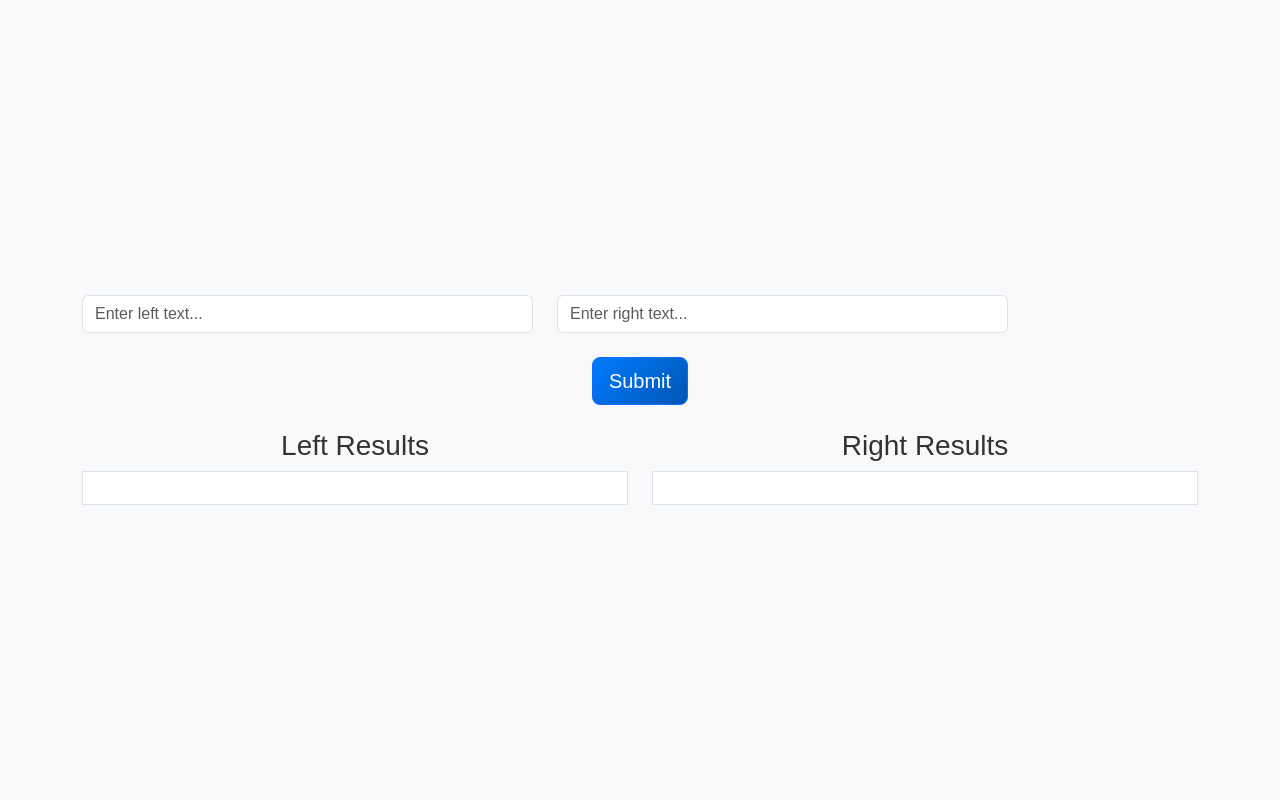
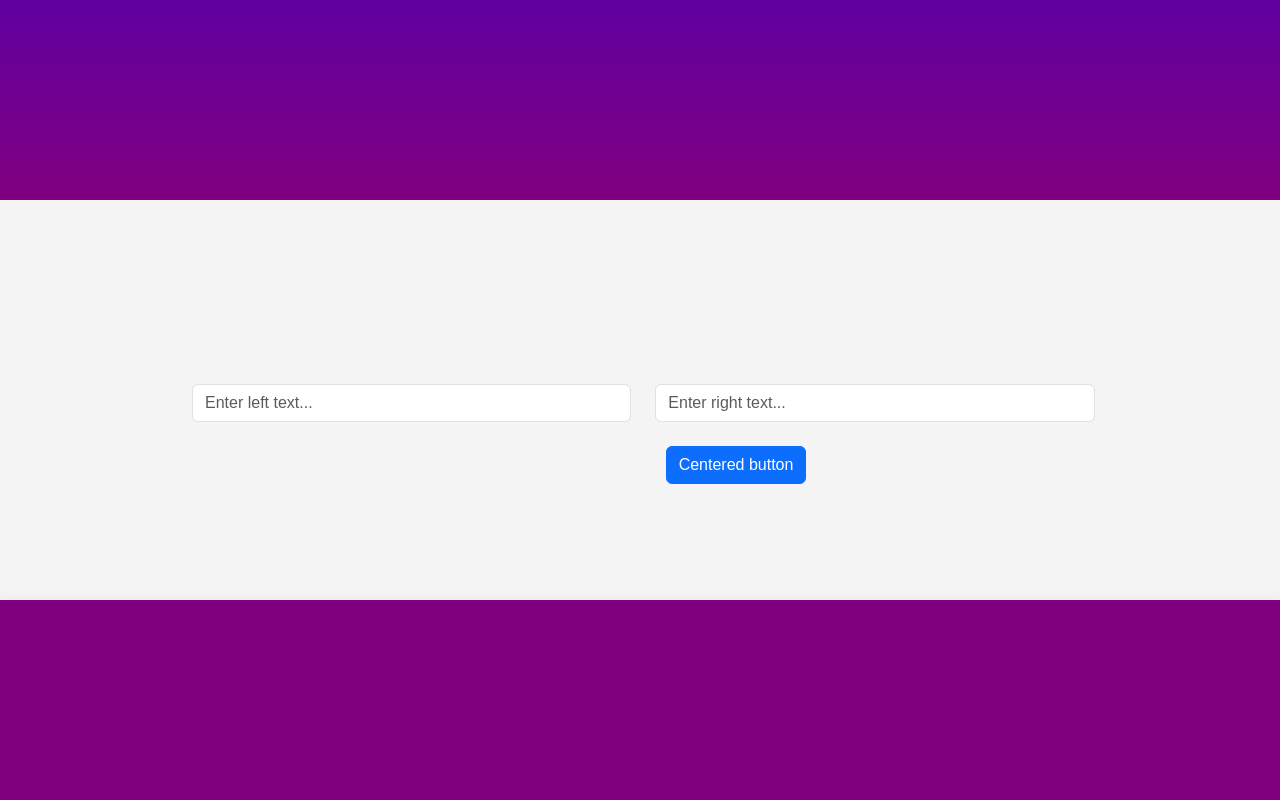
Before and after one commit to Jaja-626/hbp2025, a website: page search.html in a window 1280 px wide. Drawn offline with nearby package versions, Linux system fonts and the light colour scheme.

Commit message:
Vote Page CSS

```diff
--- a/search.html
+++ b/search.html
@@ -10,10 +10,14 @@
 
     <!-- Custom CSS -->
     <link rel="stylesheet" href="style.css">
+
 </head>
-<body class="bg-light d-flex flex-column align-items-center justify-content-center vh-100">
+<body>
 
-    <div class="container text-center">
+    <div class="top-rectangle"></div>
+    <div class="band"></div>
+
+    <div class="searchBars">
         <div class="row mb-4">
             <div class="col-md-5">
                 <input type="text" id="leftInput" class="form-control" placeholder="Enter left text...">
@@ -23,19 +27,12 @@
             </div>
         </div>
 
-        <button class="btn btn-primary btn-lg" onclick="handleSubmit()">Submit</button>
-
-        <div class="row mt-4">
-            <div class="col-md-6">
-                <h3>Left Results</h3>
-                <div id="leftResults" class="results-container border p-3 bg-white"></div>
-            </div>
-            <div class="col-md-6">
-                <h3>Right Results</h3>
-                <div id="rightResults" class="results-container border p-3 bg-white"></div>
-            </div>
+        <div class="text-center">
+            <button type="button" class="btn btn-primary" onclick="handleSubmit()">Centered button</button>
+        </div>
         </div>
     </div>
+
 
     <!-- Bootstrap JavaScript Bundle -->
     <!-- <script src="https://cdn.jsdelivr.net/npm/bootstrap@5.3.0/dist/js/bootstrap.bundle.min.js"></script> -->
--- a/style.css
+++ b/style.css
@@ -6,19 +6,68 @@
 }
 
 body {
+    background-color: #130d0d;
     font-family: 'Poppins', sans-serif;
+<<<<<<< Updated upstream
     text-align: center;
     background-color: #f4f4f4;
     color: #333;
+=======
+    text-align: center;
+
+    color: #090202;
+>>>>>>> Stashed changes
     padding: 40px;
+    z-index: 0;
 }
+.class{
+
+}
+
+.top-rectangle {
+    width: 100%;
+    overflow: hidden;
+    z-index:0;
+    position: relative;
+    box-shadow: 0px 0px 10px rgba(113, 113, 113, 0.1);
+
+}
+    &::before {
+      background-image: linear-gradient(green, blue, purple);
+      bottom: 75%;
+      content: '';
+      display: block;
+      height: 200%;
+      position: absolute;
+      right: 0;
+      width: 200%;
+
+    }
+
+
+  .band{
+    background-color: purple;
+    width: 100%;
+    overflow: hidden;
+    position: fixed;
+    box-shadow: 0px 0px 10px rgba(113, 113, 113, 0.1);
+    top: calc(100vh - 200px);
+    width: 100vw;
+    height: 300px;
+}
+
+.searchBars{
+    margin-top: 30%;
+    margin-left: 15%;
+}
+
 
 /* Input Field Styling */
 input {
     padding: 12px;
     width: 300px;
     font-size: 16px;
-    border: 2px solid #ddd;
+    border: 2px solid #231d1d;
     border-radius: 8px;
     outline: none;
     transition: border-color 0.3s ease-in-out;
@@ -29,55 +78,22 @@ input:focus {
 }
 
 /* Button Styling */
-button {
-    padding: 12px 18px;
+.button{
+    margin-top: 10px;
+    margin-left: 50 px;
     font-size: 16px;
     font-weight: bold;
-    color: white;
+    padding: 10px 20px;
+    color: rgb(8, 6, 6);
     background: linear-gradient(135deg, #007BFF, #0056b3);
     border: none;
-    border-radius: 8px;
+    border-radius: 10px;
     cursor: pointer;
     transition: transform 0.2s, background 0.3s;
 }
+
 
 button:hover {
     background: linear-gradient(135deg, #0056b3, #003f80);
     transform: scale(1.05);
 }
-
-/* Results Section */
-#results {
-    margin-top: 30px;
-    display: grid;
-    grid-template-columns: repeat(auto-fit, minmax(200px, 1fr));
-    gap: 15px;
-    justify-content: center;
-}
-
-/* Image Styling */
-.photo {
-    width: 100%;
-    max-width: 250px;
-    height: auto;
-    border-radius: 10px;
-    box-shadow: 0px 4px 10px rgba(0, 0, 0, 0.15);
-    transition: transform 0.3s ease-in-out;
-}
-
-.photo:hover {
-    transform: scale(1.05);
-}
-
-/* Responsive Design */
-@media (max-width: 768px) {
-    input {
-        width: 100%;
-        max-width: 350px;
-    }
-
-    button {
-        width: 100%;
-        max-width: 200px;
-    }
-}
```
